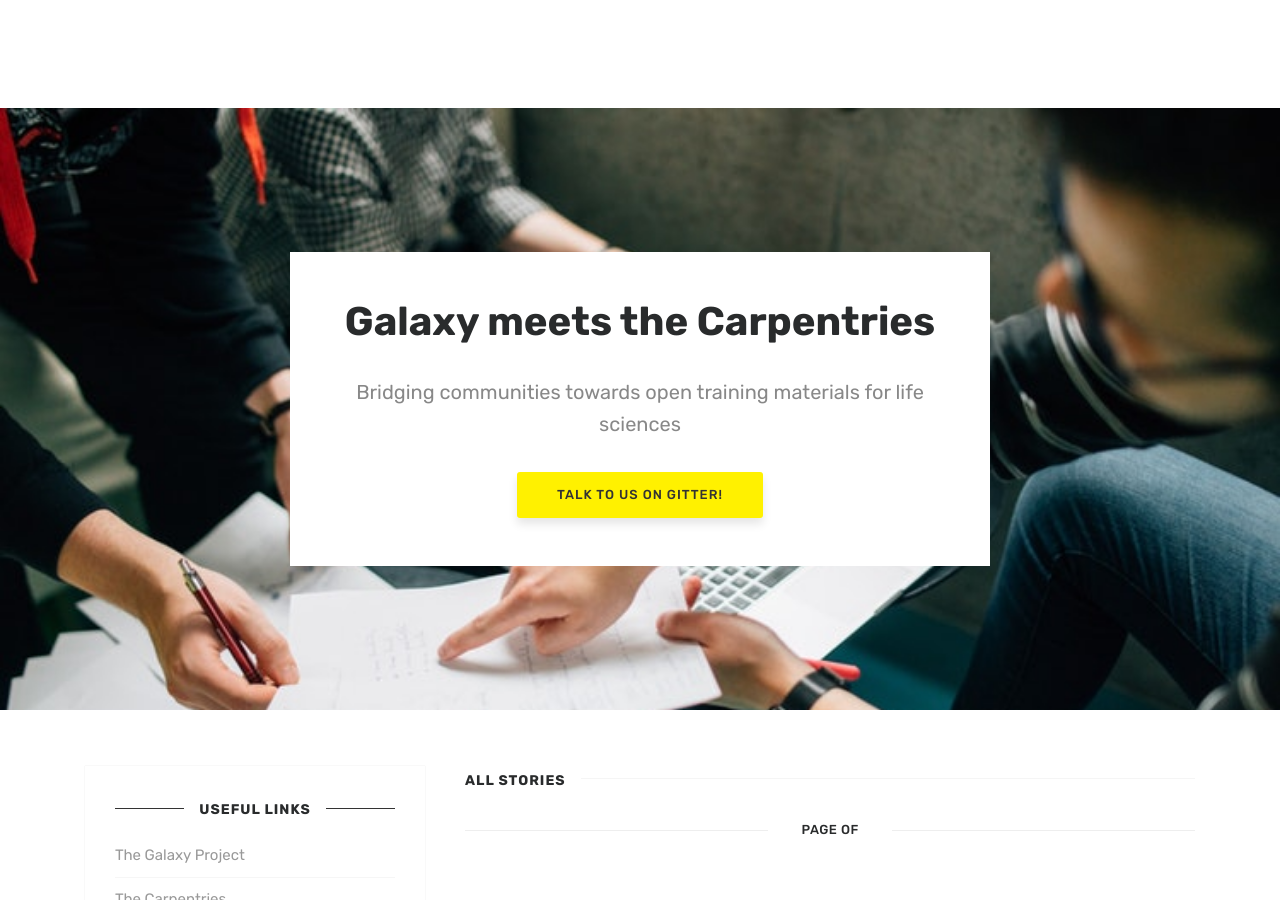
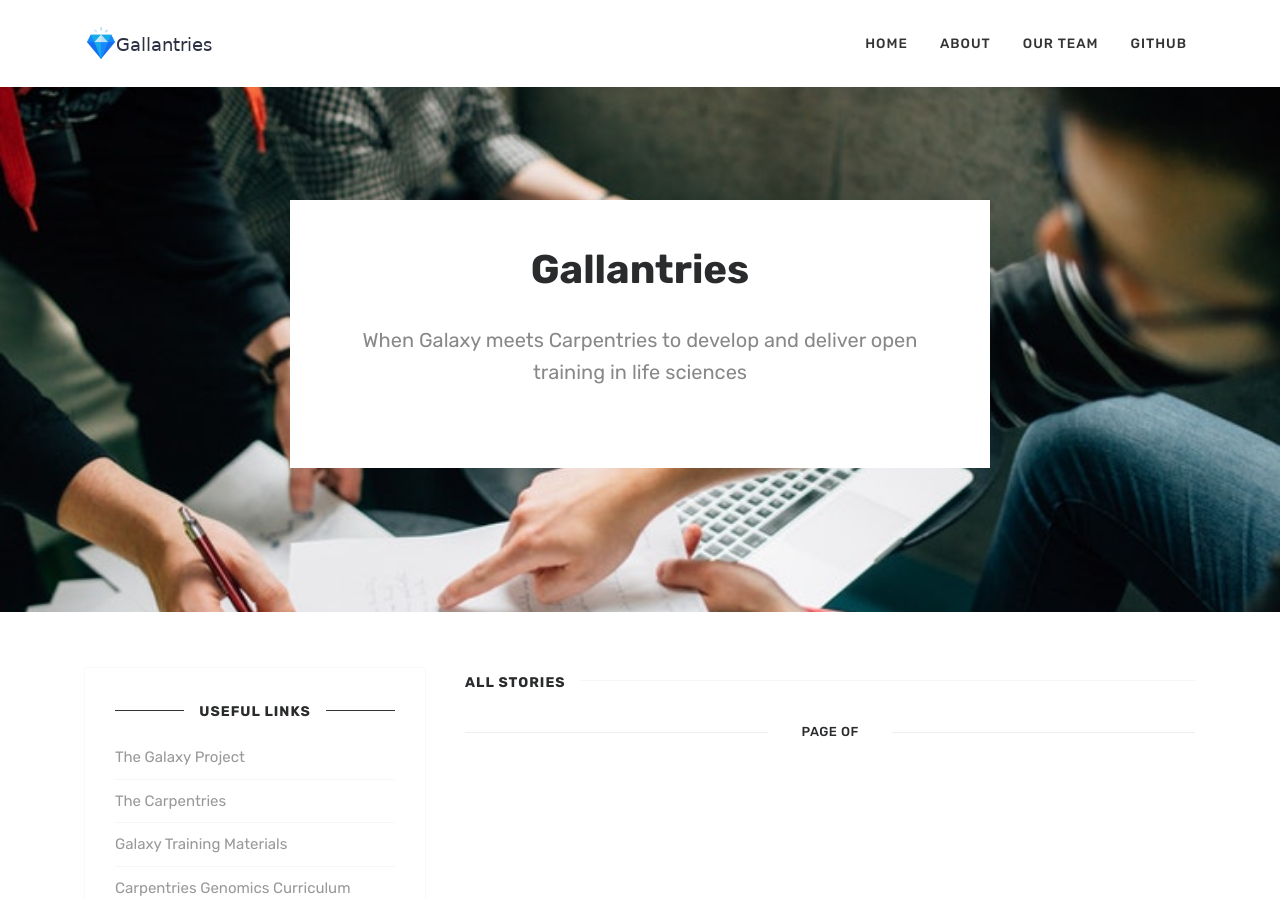
Before and after one commit to gallantries/gallantries.github.io, a Jekyll site: the page built from index.html, in a window 1280 px wide and 900 px high. Built offline with Jekyll 4.4.1, drawn with Linux system fonts in a browser that asks for light colours.

Commit message:
Adapt the index page

```diff
--- a/index.html
+++ b/index.html
@@ -1,56 +1,18 @@
 ---
-layout: default
+layout: base
 title: Home
 ---
 
-</div>
-</div>
-<!-- We've temporary closed main-content and container to have a full width intro -->
-
-
-<!-- Home Jumbotron
-================================================== -->
 <section class="intro">
     <div class="wrapintro">
-        <h1>Galaxy meets the Carpentries</h1>
-        <h2 class="lead">Bridging communities towards open training materials for life sciences</h2>
-        <a target="_blank" href="https://gitter.im/galaxy-carpentries" class="btn">Talk to us on Gitter!</a>
+        <h1>{{ site.title }}</h1>
+        <h2 class="lead">{{ site.description }}</h2>
     </div>
 </section>
 
-<!-- We reopen main-content and container -->
 
 <div class="container">
-
     <div class="main-content">
-
-
-        <!-- Featured
-        ==================================================
-        <section class="featured-posts">
-
-            <div class="section-title">
-                <h2><span>Featured</span></h2>
-            </div>
-
-            <div class="row listfeaturedtag">
-
-            {% for post in site.posts %}
-
-                {% if post.featured == true %}
-
-                    {% include featuredbox.html %}
-
-                {% endif %}
-
-            {% endfor %}
-
-            </div>
-
-        </section> -->
-
-        <!-- Posts Index
-        ================================================== -->
         {% if paginator.previous_page %}
             {% if paginator.previous_page > 0 %}
                 <div id="jumptopageof"></div>
@@ -58,42 +20,27 @@ title: Home
         {% endif %}
 
         <section class="recent-posts row">
-
             <div class="col-sm-4">
                 {% include sidebar.html %}
             </div>
 
             <div class="col-sm-8">
-
                 <div class="section-title">
                     <h2><span>All Stories</span></h2>
                 </div>
-
                 <div class="masonrygrid row listrecent">
-
                     {% for post in paginator.posts %}
-
                         {% unless post.featured == true %}
-
                             {% include postbox.html %}
-
                         {% endunless %}
-
                     {% endfor %}
-
                 </div>
-
-                <!-- Pagination -->
                 <div class="bottompagination">
-
                     <span class="navigation" role="navigation">
-
                         {% include pagination.html %}
-
                     </span>
-
                 </div>
-
             </div>
-
         </section>
+    </div>
+</div>
```
Lines whose indentation alone changed are shown as unchanged.
